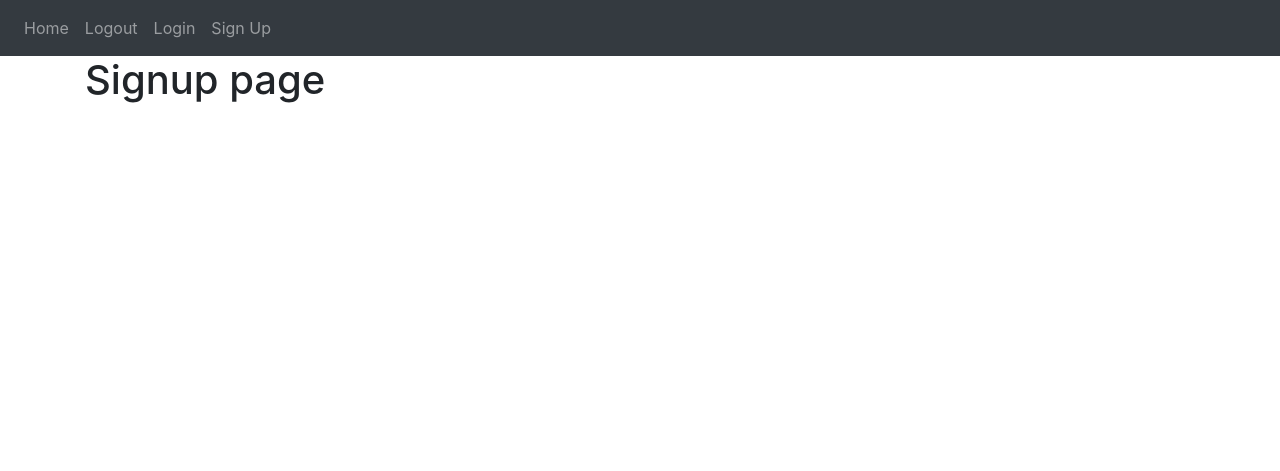
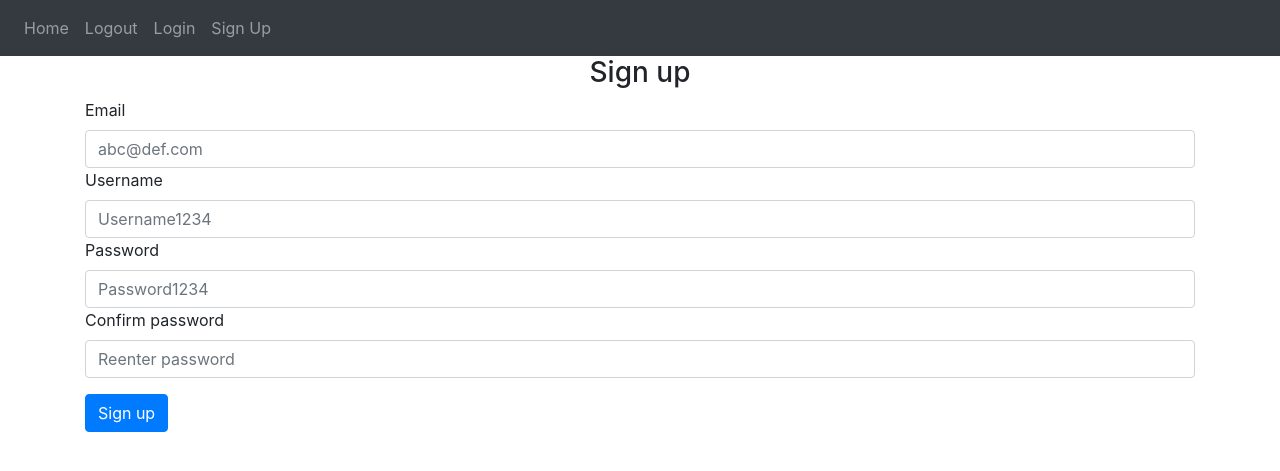
Before and after one commit to CypherGuy/Simple-Flask-Web-App, a Flask app: page /sign-up in a window 1280 px wide. Shown: the top 471 px of the page. Run offline with Flask 3, Linux system fonts and the light colour scheme; some libraries are stand-ins or nearby versions.

Commit message:
Add sign up HTML

```diff
--- a/website/templates/signup.html
+++ b/website/templates/signup.html
@@ -1,5 +1,19 @@
 {%extends "base.html"%}
 {%block title%}Sign up{%endblock%}
 {%block content%}
-<h1>Signup page</h1>
+<form method="POST">
+    <h3 align="center">Sign up</h3>
+    <div class="form-group">
+        <label for="email">Email</label>
+        <input type="email" class="form-control" id="email" name="email" placeholder="abc@def.com" required>
+        <label for="username">Username</label>
+        <input type="text" class="form-control" id="username" name="username" placeholder="Username1234" required>
+        <label for="password">Password</label>
+        <input type="password" class="form-control" id="password" name="password" placeholder="Password1234" required>
+        <label for="confirmation">Confirm password</label>
+        <input type="password" class="form-control" id="confirmation" name="confirmation" placeholder="Reenter password"
+            required>
+    </div>
+    <button type="submit" class="btn btn-primary">Sign up</button>
+</form>
 {%endblock%}
```
